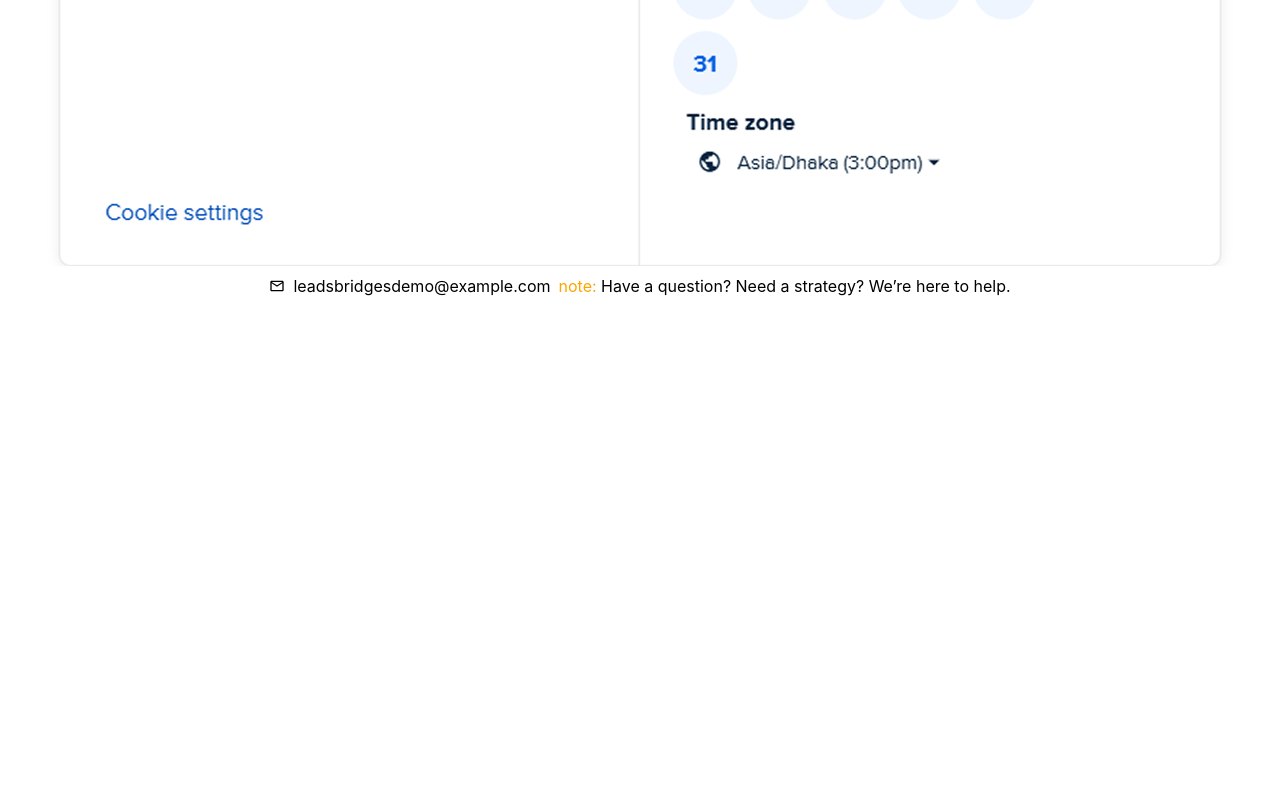
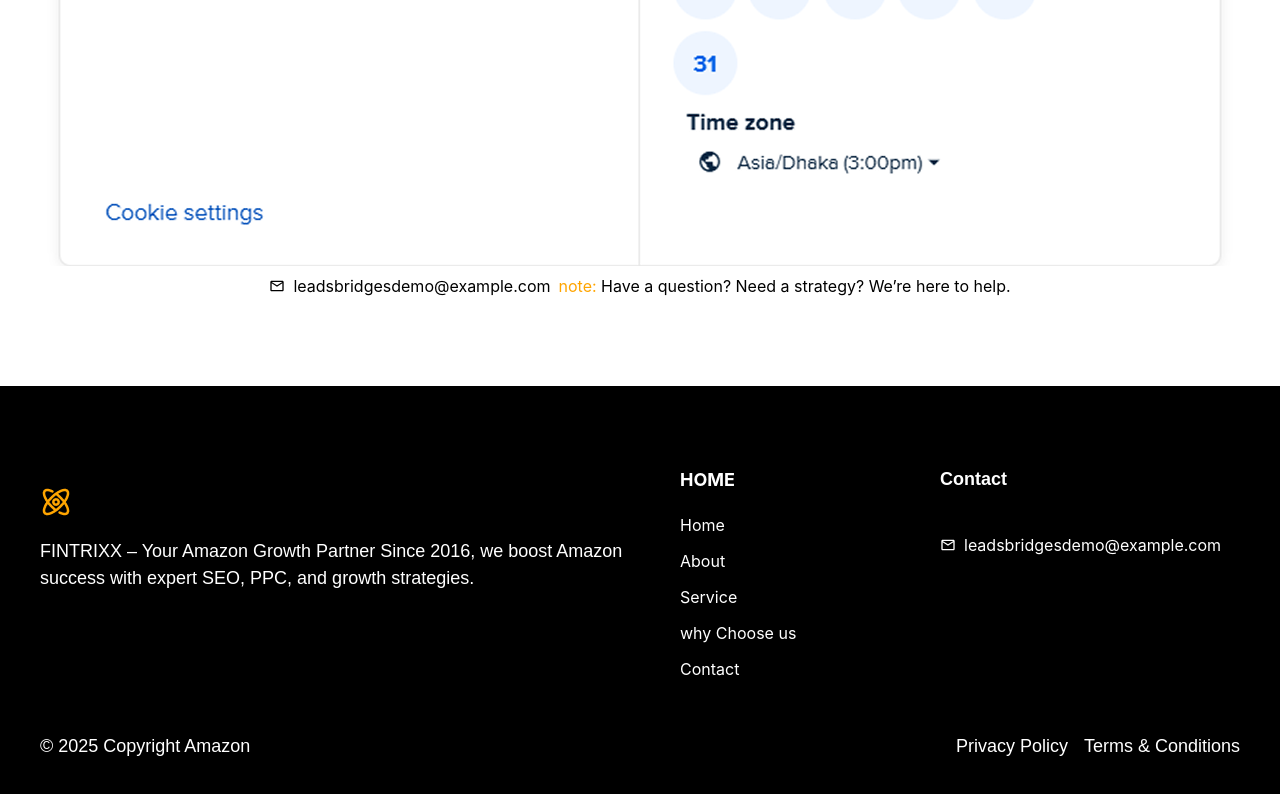
Before and after one commit to Ahnaft99/Leads_Bridge, a React (Vite) app: page / in a window 1280 px wide. Shown: the part 6078-6872 px from the top of the page. Before the commit the page ends 6464 px from the top, so only its background shows below. Built offline with nearby package versions, Linux system fonts and the light colour scheme.

Commit message:
footer added

```diff
--- /dev/null
+++ b/src/Components/Footer.jsx
@@ -0,0 +1,61 @@
+
+import React from 'react'
+import Container from './Container'
+import logo from '../assets/Logo.png'
+import { MdOutlineEmail } from 'react-icons/md'
+
+const Footer = () => {
+  return (
+    <div className='py-10 bg-black'>
+        <Container>
+            <div className='w-12/12 py-10 flex justify-between'>
+                <div className='w-6/12 py-5'>
+                    <img src={logo} alt="" />
+                    <p className='oswald-font text-[18px] text-white pt-5 '>FINTRIXX – Your Amazon Growth Partner Since 2016, we boost Amazon success with expert SEO, PPC, and growth strategies.</p>
+
+                </div>
+                <div className='w-3/12 pl-10 '>
+                    <h2 className='text-white text-[18px] font-bold pb-5'>HOME</h2>
+                    <ul className='text-white '>
+                        <li className='pb-3'>Home</li>
+                        <li className='pb-3'>About</li>
+                        <li className='pb-3'>Service</li>
+                        <li className='pb-3'>why Choose us</li>
+                        <li className='pb-3'>Contact</li>
+
+                    </ul>
+                </div>
+                <div className='w-3/12'>
+                <h1 className='text-[18px] oswald-font font-bold text-white'>Contact</h1>
+                <div className='flex items-center gap-2 pt-10'>
+                <MdOutlineEmail className='text-white' />
+                <p className='text-white '>leadsbridgesdemo@example.com</p>
+                </div>
+                </div>
+            </div>
+            <div className="w-full flex justify-between items-center">
+
+  <div className="w-1/2">
+    <p className="text-white text-[18px] oswald-font">
+      © 2025 Copyright Amazon
+    </p>
+  </div>
+
+  <div className="w-1/2 flex justify-end">
+    <ul className="flex items-center gap-4">
+      <li className="text-white oswald-font text-[18px] cursor-pointer">
+        Privacy Policy
+      </li>
+      <li className="text-white oswald-font text-[18px] cursor-pointer">
+        Terms & Conditions
+      </li>
+    </ul>
+  </div>
+
+</div>
+        </Container>
+    </div>
+  )
+}
+
+export default Footer
--- a/src/Pages/Home.jsx
+++ b/src/Pages/Home.jsx
@@ -9,6 +9,7 @@ import { Approach } from '../Components/Approach'
 import Business from '../Components/Business'
 import HelpAmazon from '../Components/HelpAmazon'
 import { Contact } from '../Components/Contact'
+import Footer from '../Components/Footer'
 
 
 const Home = () => {
@@ -24,6 +25,7 @@ const Home = () => {
     <Business/>
     <HelpAmazon/>
     <Contact/>
+    <Footer/>
 
     </>
   )
```
